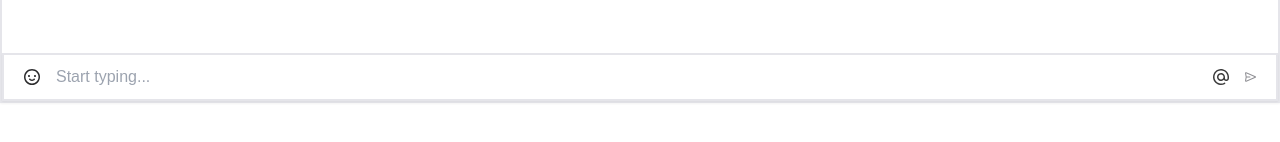
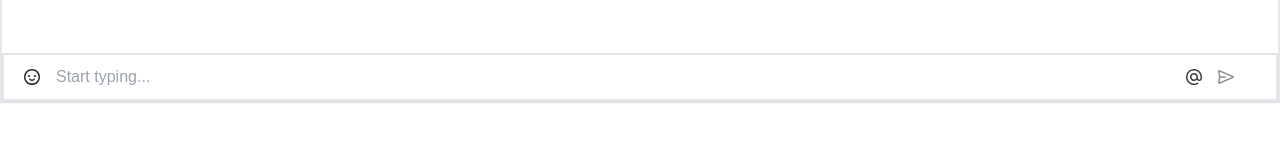
Before and after one commit to IliaTretiak/test_joytechnology, a Next.js app: page / in a window 1280 px wide. Shown: the part 246-388 px from the top of the page. Built offline with nearby package versions, Linux system fonts and the light colour scheme.

Commit message:
Corrected Footer

```diff
--- a/src/components/messager/footer.tsx
+++ b/src/components/messager/footer.tsx
@@ -31,15 +31,18 @@ const Footer:FC<InputProps> = ({
                 message={message}
                 messager={messager}
                 />
-                <div className='pr-[20px] flex gap-[16px]'>
+                <div className='pr-[20px] flex gap-[16px] w-[100px]'>
                 <Upload />
                 <button
                 onClick={sendMessage}
                 >
-                <img
-                className='w-[16px] h-[14px]'
-                src={sand.src} alt='отправить сообщение'>
-                </img>
+                {/* <img
+                className='w-[20px] h-[14px]'
+                src={sand.src} alt='отправить сообщение'> */}
+                    <svg width="16" height="14" viewBox="0 0 16 14" fill="none" xmlns="http://www.w3.org/2000/svg">
+                    <path fill-rule="evenodd" clip-rule="evenodd" d="M1.59168 1.71245L2.38083 6.25004H7.25001C7.66422 6.25004 8.00001 6.58582 8.00001 7.00004C8.00001 7.41425 7.66422 7.75004 7.25001 7.75004H2.38083L1.59168 12.2876L13.9294 7.00004L1.59168 1.71245ZM0.988747 7.00004L0.0636748 1.68087C-0.0111098 1.25086 0.128032 0.811352 0.436661 0.502722C0.824446 0.114942 1.40926 0.00231168 1.91333 0.218342L15.3157 5.9622C15.7308 6.14013 16 6.54835 16 7.00004C16 7.45172 15.7308 7.85995 15.3157 8.03788L1.91333 13.7817C1.40926 13.9978 0.824446 13.8851 0.436661 13.4974C0.128032 13.1887 -0.01111 12.7492 0.0636748 12.3192L0.988747 7.00004Z" fill="#8E8E93"/>
+                    </svg>
+                {/* </img> */}
                 </button>
                 </div>
             </fieldset>
--- a/src/stores/store.js
+++ b/src/stores/store.js
@@ -3,7 +3,7 @@ import {create} from 'zustand';
 const useStore = create(set => ({
   messager: ['Hello, World!'],
   addMessage: (message) => {
-    set((state) => ({
+    set(() => ({
       messager: [message]}))},
 
 }));
```
